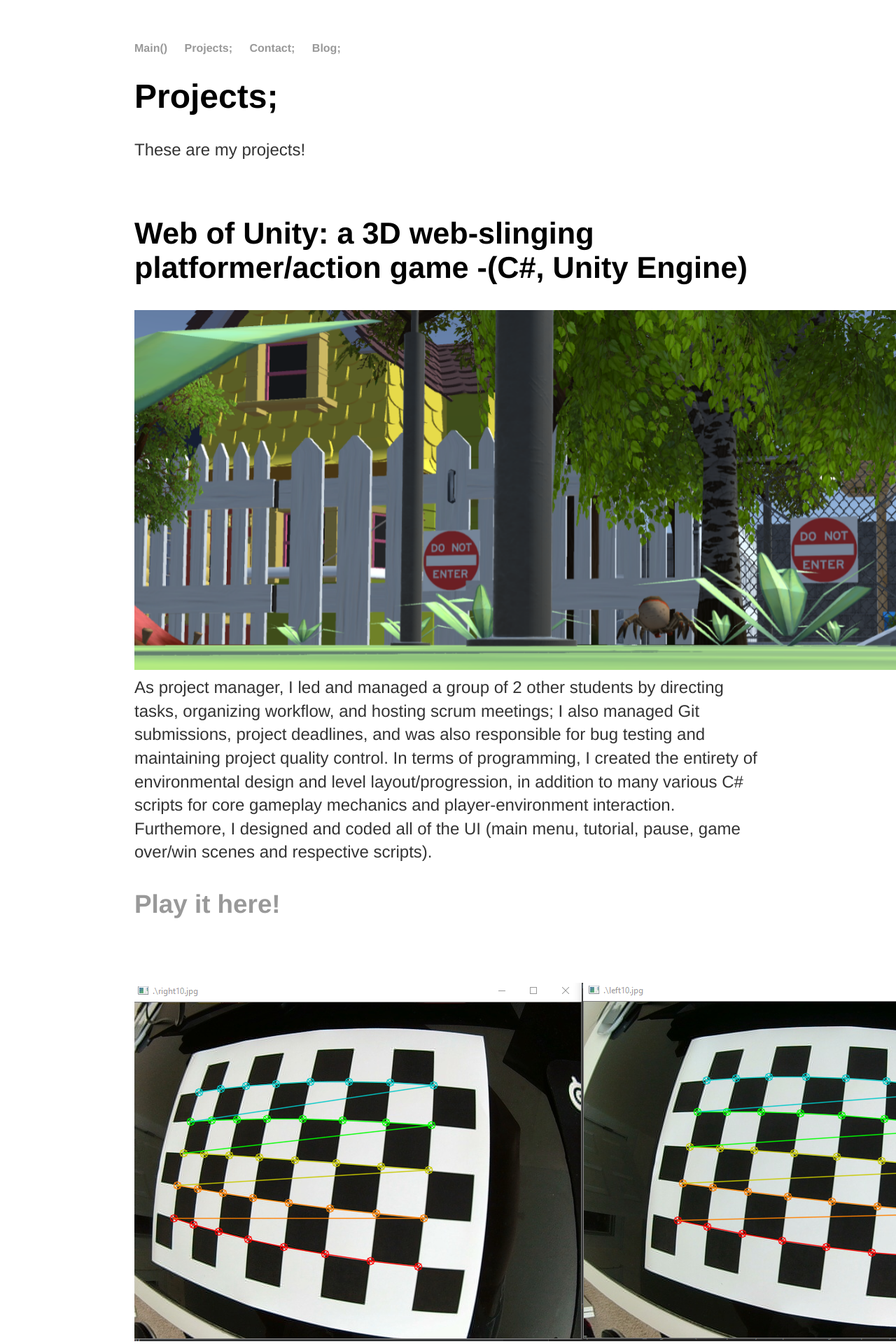
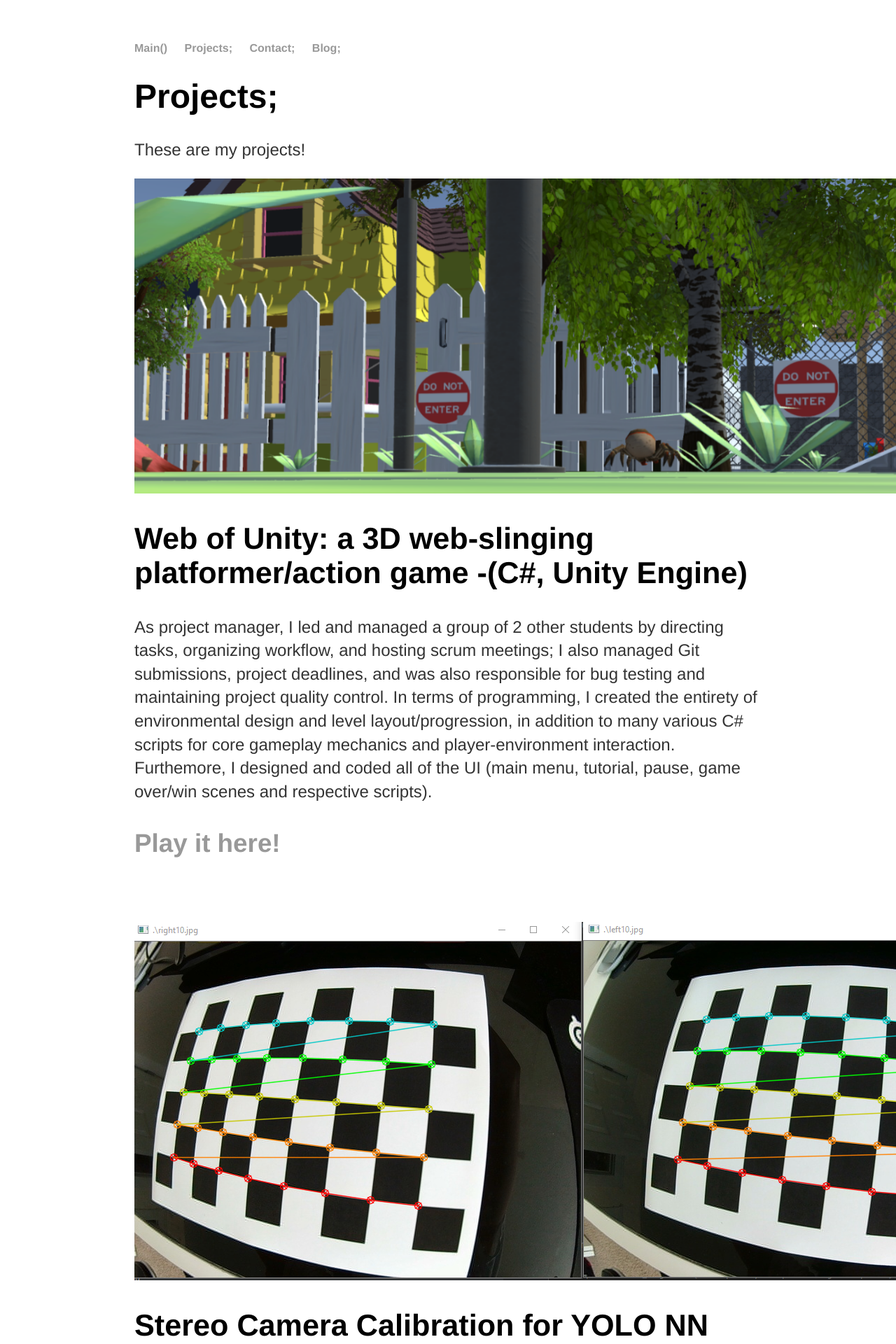
Before and after one commit to michael-c-gao/WebsiteOfMichael, a Jekyll site: the page built from projects/index.html, in a window 1280 px wide. Shown: the top 1920 px of the page at 70% size. Built offline with Jekyll 4.4.1, drawn with Linux system fonts in a browser that asks for light colours.

Commit message:
Update index.html

```diff
--- a/projects/index.html
+++ b/projects/index.html
@@ -8,11 +8,13 @@ title: My Projects
 			<h1>Projects;</h1>
 			<p>These are my projects!</p>
 
-
+			<img src="spider.png" alt="WebofUnity"
+			     width="1300"
+			     height="450">
 			<br>
 			<h2>Web of Unity: a 3D web-slinging platformer/action game    -(C#, Unity Engine)</h2>
 
-				<p><img src="spider.png" alt="WebofUnity">
+				<p>
 				As project manager, I led and managed a group of 2 other students by directing tasks, organizing workflow, and hosting scrum meetings; I also
 				managed Git submissions, project deadlines, and was also responsible for bug testing and maintaining project quality control.
 				In terms of programming, I created the entirety of environmental design and level layout/progression, in addition to many
```
